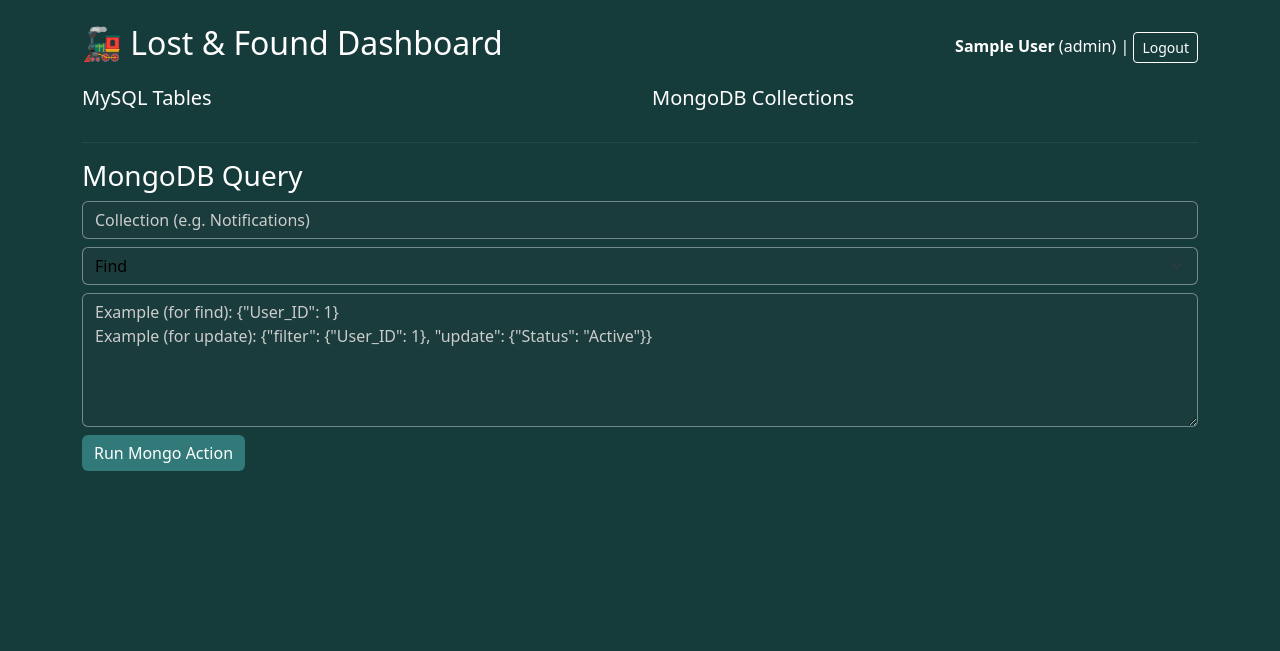
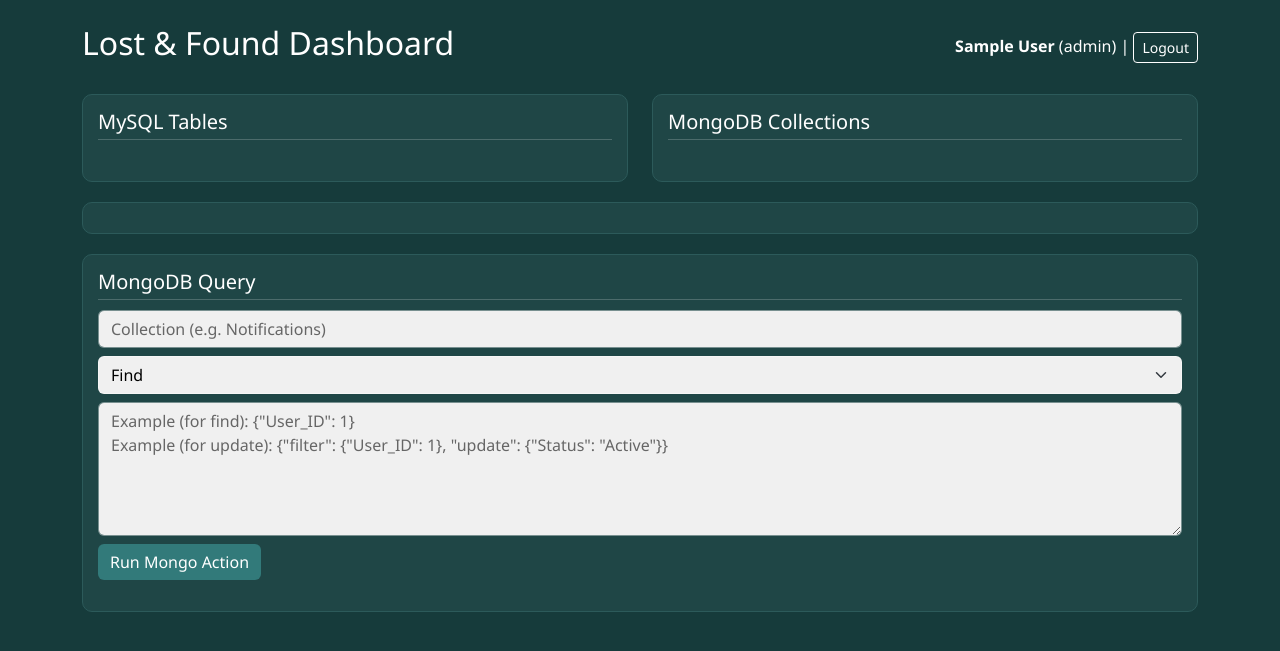
Before and after one commit to james-crummack/LostAndFound_project, a Flask app: page / in a window 1280 px wide. Shown: the top 651 px of the page. Run offline with Flask 2, Linux system fonts and the light colour scheme; the visitor is signed in with stand-in values (Sample User, id 1); data that the repository does not hold is empty.

Commit message:
Update index.html

```diff
--- a/templates/index.html
+++ b/templates/index.html
@@ -5,22 +5,22 @@
     <link href="https://cdn.jsdelivr.net/npm/bootstrap@5.3.2/dist/css/bootstrap.min.css" rel="stylesheet">
     <style>
         body {
-            background-color: rgb(22, 59, 59) !important;
+            background-color: #163b3b !important;
             color: white !important;
+            font-family: 'Segoe UI', sans-serif;
         }
 
         input.form-control, textarea.form-control, select.form-select {
             color: black !important;
+            background-color: #f0f0f0 !important;
         }
 
         .form-control, .form-select {
-            background-color: #1a3c3c;
-            color: white;
             border: 1px solid #ffffff66;
         }
 
         .form-control::placeholder, .form-select option {
-            color: #cccccc;
+            color: #666666;
         }
 
         .btn-primary, .btn-success {
@@ -64,12 +64,33 @@
         th, td {
             color: white;
         }
+
+        .card {
+            background-color: #1f4646;
+            border: 1px solid #2c5a5a;
+            border-radius: 10px;
+            padding: 15px;
+            margin-bottom: 20px;
+        }
+
+        h5 {
+            border-bottom: 1px solid #ffffff33;
+            padding-bottom: 5px;
+            margin-bottom: 10px;
+            color: white;
+        }
+
+        ul li {
+            color: white;
+            margin-left: 10px;
+            margin-bottom: 4px;
+        }
     </style>
 </head>
 <body>
 <div class="container mt-4">
-    <div class="d-flex justify-content-between align-items-center mb-3">
-        <h2>🚂 Lost & Found Dashboard</h2>
+    <div class="d-flex justify-content-between align-items-center mb-4">
+        <h2> Lost & Found Dashboard</h2>
         <div>
             <strong>{{ session.name }}</strong> ({{ session.role }}) |
             <a href="/logout" class="btn btn-sm btn-outline-secondary">Logout</a>
@@ -78,7 +99,8 @@
 
     <div class="row">
         <div class="col-md-6">
-            <h5>MySQL Tables</h5>
+            <div class="card">
+                <h5> MySQL Tables</h5>
                 <ul>
                     {% for table in sql_tables %}
                         {% if session.role == 'Admin' %}
@@ -89,13 +111,15 @@
                     {% endfor %}
                 </ul>
             </div>
+        </div>
         <div class="col-md-6">
-            <h5>MongoDB Collections</h5>
+            <div class="card">
+                <h5> MongoDB Collections</h5>
                 <ul>
                     {% for col in mongo_collections %}
                         {% if session.role == 'Admin' %}
                             <li>{{ col }}</li>
-                    {% elif session.role == 'Employee' and col in ['Lost_Items_Metadata', 'User_Activity_Logs'] %}
+                        {% elif session.role == 'Employee' and col in ['Lost_Items_Metadata', 'User_Activity_Logs', 'Notifications'] %}
                             <li>{{ col }}</li>
                         {% elif session.role == 'User' and col in ['Notifications', 'Lost_Items_Metadata'] %}
                             <li>{{ col }}</li>
@@ -104,11 +128,11 @@
                 </ul>
             </div>
         </div>
+    </div>
 
-    <hr>
-
+    <div class="card">
         {% if session.role in ['Admin', 'Employee'] %}
-    <h3>Run SQL Query</h3>
+        <h5> Run SQL Query</h5>
         <form method="POST">
             <textarea name="sql_query" rows="4" class="form-control mb-2" placeholder="SELECT * FROM Claims;"></textarea>
             <button type="submit" class="btn btn-primary mb-3">Run SQL</button>
@@ -117,10 +141,11 @@
             <div class="mb-2">{{ sql_result|safe }}</div>
             <a href="/download-csv" class="btn btn-outline-secondary">⬇️ Download SQL CSV</a>
         {% endif %}
-    <hr>
         {% endif %}
+    </div>
 
-    <h3>MongoDB Query</h3>
+    <div class="card">
+        <h5> MongoDB Query</h5>
         <form method="POST">
             <input type="text" name="collection" class="form-control mb-2" placeholder="Collection (e.g. Notifications)" required>
 
@@ -147,5 +172,6 @@
             <a href="/download-mongo-csv" class="btn btn-outline-secondary">⬇️ Download Mongo CSV</a>
         {% endif %}
     </div>
+</div>
 </body>
 </html>
```
Lines whose indentation alone changed are shown as unchanged.
